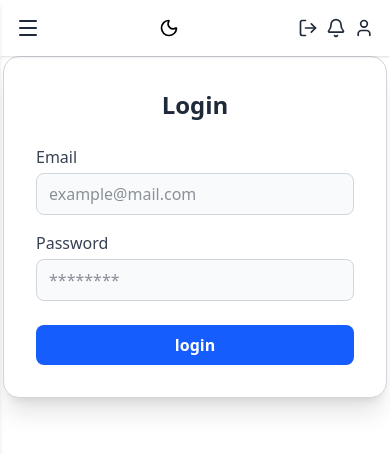
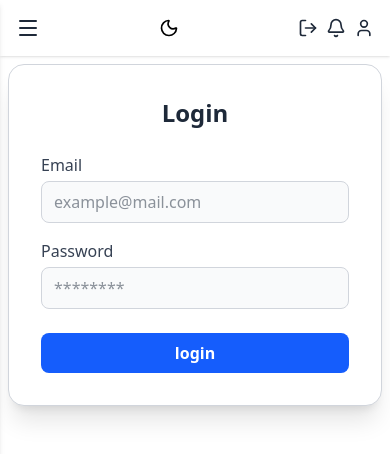
Before and after one commit to Ali4-08/admin-dashboard, a React (Vite) app: page /login in a window 390 px wide. Shown: the top 454 px of the page. Built offline with nearby package versions, Linux system fonts and the light colour scheme.

Commit message:
padding in start page

```diff
--- a/src/App.jsx
+++ b/src/App.jsx
@@ -33,7 +33,7 @@ function App() {
       <div className="flex-1 md:ml-64">
         <Navbar onMenuClick={() => setSidebarOpen(true)}/>
 
-       <div className="flex-1 sm:p-6 min-h-[calc(100vh-3.75rem)]">
+       <div className="flex-1 sm:p-6 min-h-[calc(100vh-3.75rem)] p-2">
         <Routes>
 
           <Route path="/" element={
```
